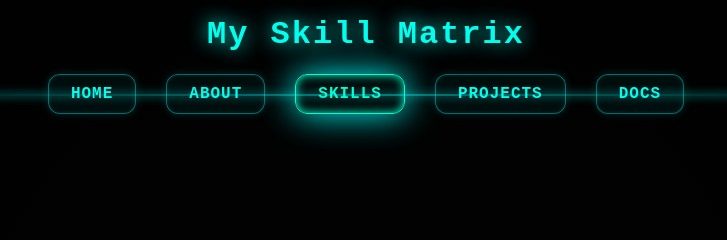
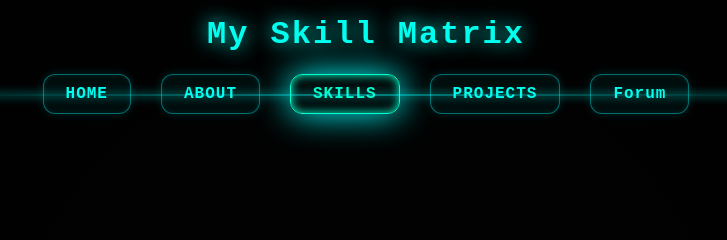
Before and after one commit to Venkey2238/Portfolio, a website: page skills.html in a window 1280 px wide. Shown: the top 240 px of the page, 274-1001 px from the left. Drawn offline with Linux system fonts and the light colour scheme; animation ran at ten frames a second.

Commit message:
Update skills.html

```diff
--- a/skills.html
+++ b/skills.html
@@ -226,7 +226,7 @@
   <a href="about.html" class="neural-link">ABOUT</a>
   <a href="skills.html" class="neural-link active">SKILLS</a>
   <a href="projects.html" class="neural-link">PROJECTS</a>
-  <a href="forum.html" class="neural-link">DOCS</a>
+  <a href="forum.html" class="neural-link">Forum</a>
 </nav>
 
 
```
